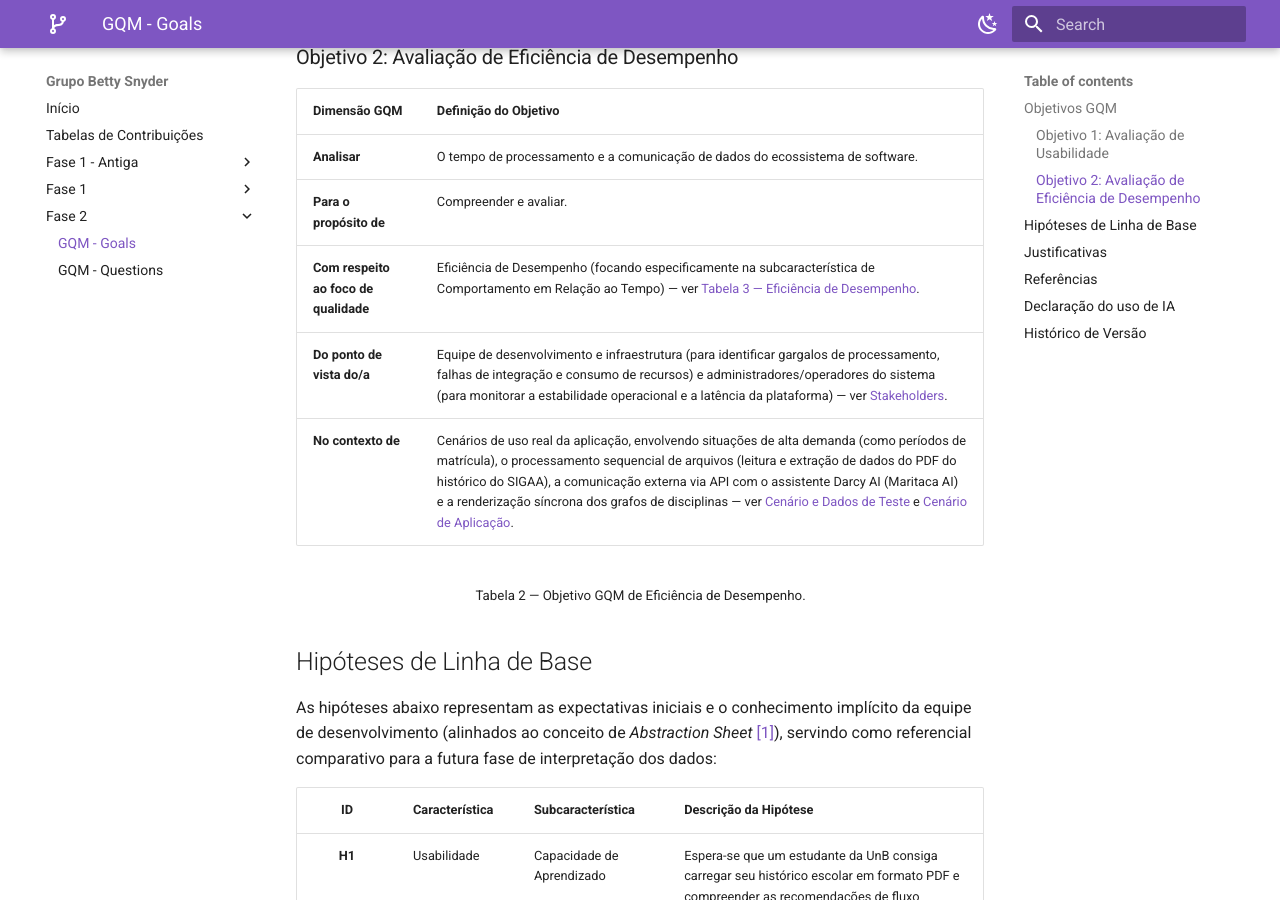
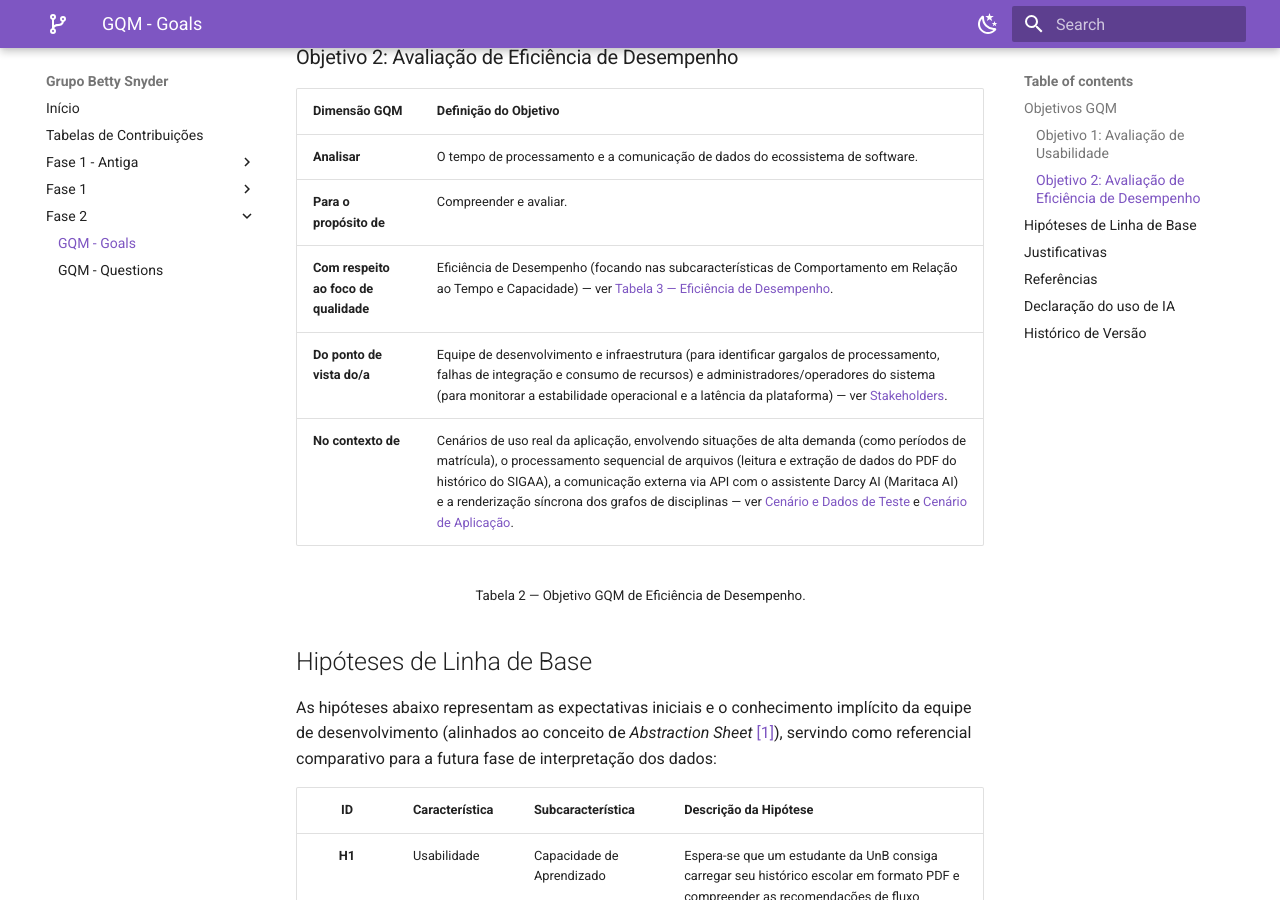
Before and after one commit to Ana-Luiza-SC/2026-1_T01_BETTY_SNYDER, an MkDocs documentation site: the page built from docs/fase_2/gqm_objetivo.md, in a window 1280 px wide and 900 px high, scrolled down 961 px. Built offline with MkDocs 1.6.1 and Material for MkDocs 9.7.7, drawn with Linux system fonts in a browser that asks for light colours; some of the changed text lies outside the part shown.

Commit message:
fix(gqm_objetivo): Inclusão da subcaracteristica no objetivo 2

```diff
--- a/docs/fase_2/gqm_objetivo.md
+++ b/docs/fase_2/gqm_objetivo.md
@@ -26,7 +26,7 @@ Foram mapeados dois focos principais de análise, alinhados às [característica
 | :--- | :--- |
 | **Analisar** | O tempo de processamento e a comunicação de dados do ecossistema de software. |
 | **Para o propósito de** | Compreender e avaliar. |
-| **Com respeito ao foco de qualidade** | Eficiência de Desempenho (focando especificamente na subcaracterística de Comportamento em Relação ao Tempo) — ver [Tabela 3 — Eficiência de Desempenho](../fase_1_v2/caracteristicas.md#2-eficiencia-de-desempenho). |
+| **Com respeito ao foco de qualidade** | Eficiência de Desempenho (focando nas subcaracterísticas de Comportamento em Relação ao Tempo e Capacidade) — ver [Tabela 3 — Eficiência de Desempenho](../fase_1_v2/caracteristicas.md#2-eficiencia-de-desempenho). |
 | **Do ponto de vista do/a** | Equipe de desenvolvimento e infraestrutura (para identificar gargalos de processamento, falhas de integração e consumo de recursos) e administradores/operadores do sistema (para monitorar a estabilidade operacional e a latência da plataforma) — ver [Stakeholders](../fase_1_v2/objetivo_avaliacao.md#stakeholder). |
 | **No contexto de** | Cenários de uso real da aplicação, envolvendo situações de alta demanda (como períodos de matrícula), o processamento sequencial de arquivos (leitura e extração de dados do PDF do histórico do SIGAA), a comunicação externa via API com o assistente Darcy AI (Maritaca AI) e a renderização síncrona dos grafos de disciplinas — ver [Cenário e Dados de Teste](../fase_1_v2/escopo.md#cenario-e-dados-de-teste) e [Cenário de Aplicação](../fase_1_v2/objetivo_avaliacao.md#cenario-de-aplicacao). |
 
```
Also changed, not shown: other parts of docs/fase_2/gqm_objetivo.md (+1 -0 lines).
